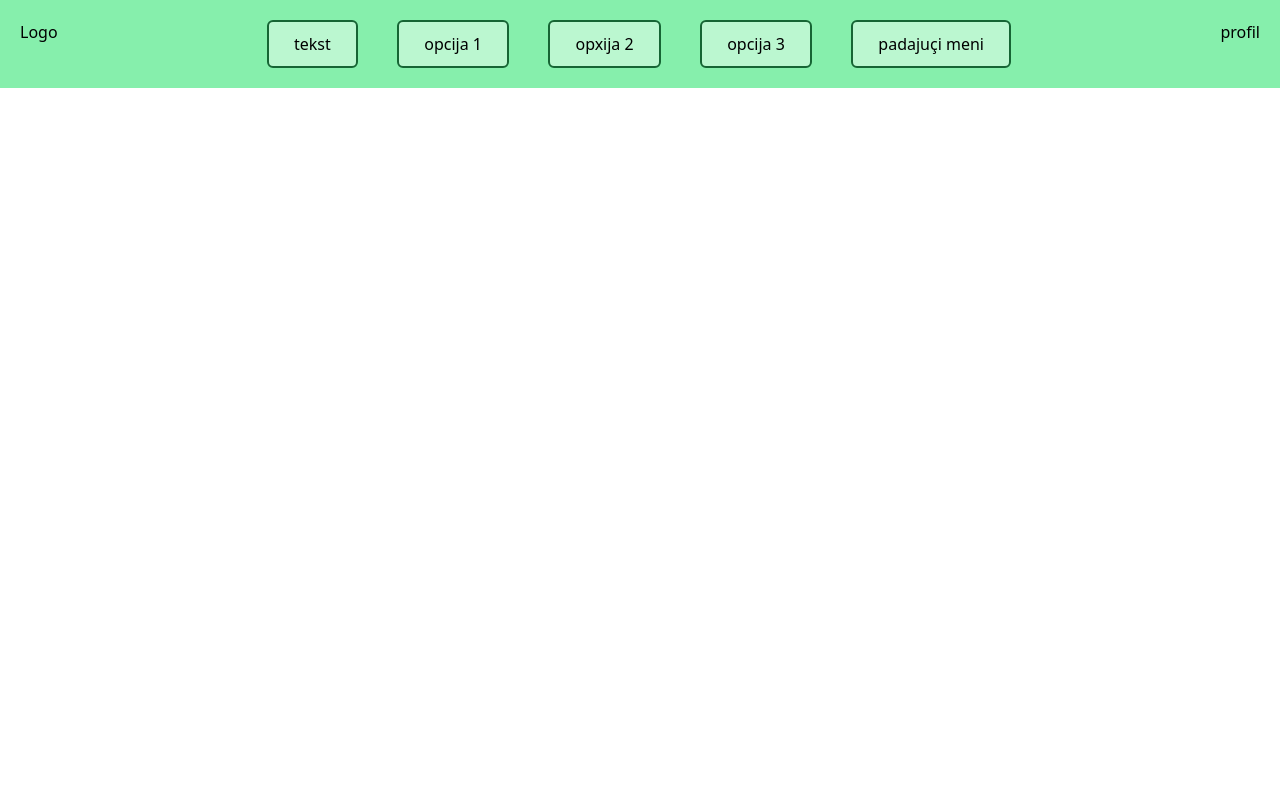
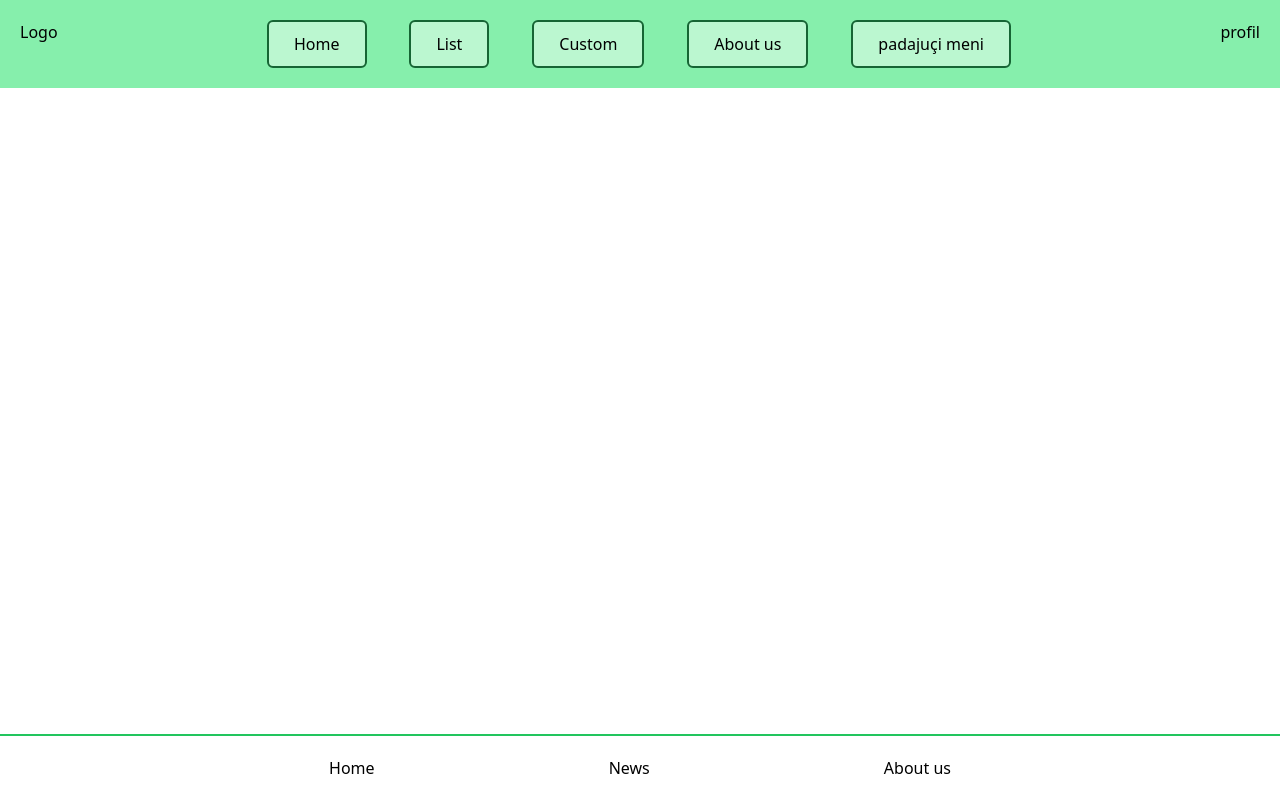
Before and after one commit to jakov31/Vodic_za_filmove-Dev_Lab, a React (Vite) app: page / in a window 1280 px wide. Built offline with nearby package versions, Linux system fonts and the light colour scheme.

Commit message:
added footer in the layout, added routes, and started making components for each route

```diff
--- /dev/null
+++ b/src/layout/Footer.jsx
@@ -0,0 +1,15 @@
+import { Link } from "react-router-dom";
+
+const Footer = () => {
+  return (
+    <footer className="flex bottom-0 w-[100%] justify-center fixed border-t-2 border-green-500">
+      <div className="flex w-[70%] justify-around p-5">
+        <Link to={"home"}> Home</Link>
+        <Link to={"/"}>News</Link>
+        <Link to={"aboutUs"}>About us</Link>
+      </div>
+    </footer>
+  );
+};
+
+export default Footer;
--- a/src/layout/Header.jsx
+++ b/src/layout/Header.jsx
@@ -1,4 +1,4 @@
-import { NavLink } from "react-router-dom";
+// import { Outlet } from "react-router-dom";
 import HeaderLinkButton from "./HeaderLinkButton";
 
 const Header = () => {
@@ -7,15 +7,16 @@ const Header = () => {
       <nav className=" flex justify-between content-center p-[20px] w-[100%] bg-green-300">
         <div>Logo</div>
         <div className="flex justify-between w-[60%]">
-          <HeaderLinkButton linkText={"tekst"} />
-          <HeaderLinkButton linkText={"opcija 1"} />
-          <HeaderLinkButton linkText={"opxija 2"} />
-          <HeaderLinkButton linkText={"opcija 3 "} />
+          <HeaderLinkButton linkText={"Home"} to={"home"} />
+          <HeaderLinkButton linkText={"List"} to={"list"} />
+          <HeaderLinkButton linkText={"Custom"} to={"custom"} />
+          <HeaderLinkButton linkText={"About us"} to={"aboutUs"} />
           <HeaderLinkButton linkText={"padajuçi meni"} />
         </div>
 
         <div>profil</div>
       </nav>
+      {/* <Outlet /> */}
     </>
   );
 };
--- /dev/null
+++ b/src/layout/Layout.jsx
@@ -0,0 +1,15 @@
+import { Outlet } from "react-router-dom";
+import Footer from "./Footer";
+import Header from "./Header";
+
+const Layout = () => {
+  return (
+    <>
+      <Header />
+      <Outlet />
+      <Footer />
+    </>
+  );
+};
+
+export default Layout;
--- /dev/null
+++ b/src/pages/AboutUs.jsx
@@ -0,0 +1,5 @@
+const AboutUs = () => {
+  return <div>About Us</div>;
+};
+
+export default AboutUs;
--- /dev/null
+++ b/src/pages/Custom.jsx
@@ -0,0 +1,5 @@
+const Custom = () => {
+  return <div>Custom</div>;
+};
+
+export default Custom;
--- /dev/null
+++ b/src/pages/Home.jsx
@@ -0,0 +1,5 @@
+const Home = () => {
+  return <div>Home page</div>;
+};
+
+export default Home;
--- /dev/null
+++ b/src/pages/List.jsx
@@ -0,0 +1,5 @@
+const List = () => {
+  return <div>List page</div>;
+};
+
+export default List;
```
Also changed, not shown: src/routes/routes.jsx (+18 -2 lines).
